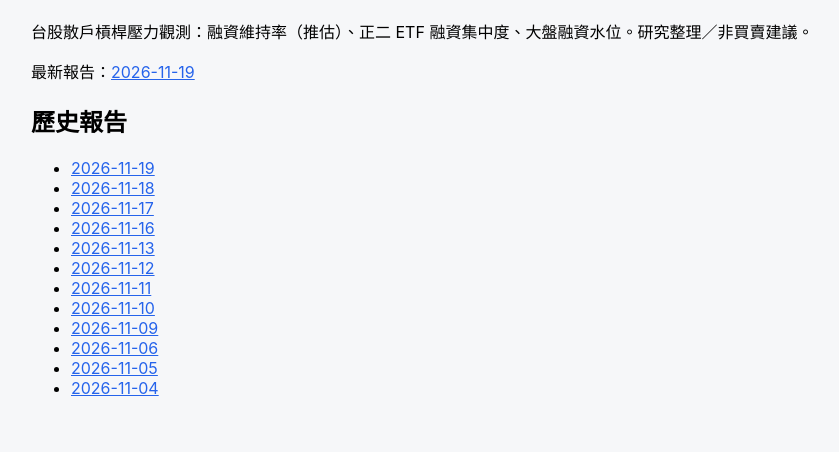
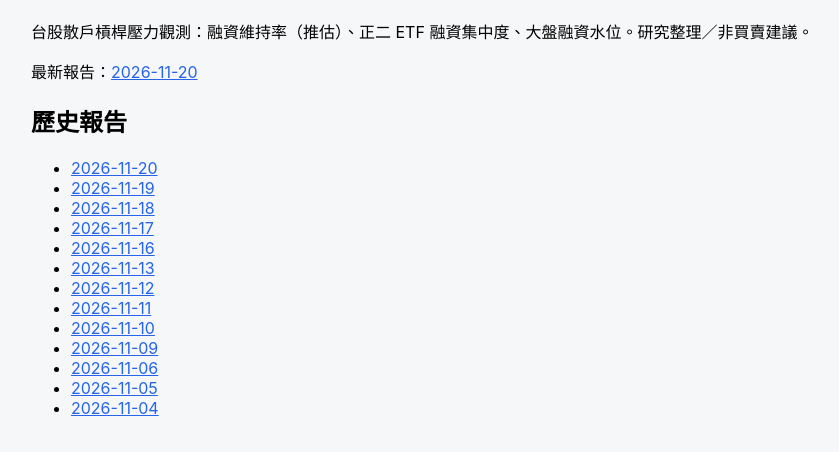
Before and after one commit to MasonLee3721/levradar, a plain HTML site: page index.html in a window 1280 px wide. Shown: the part 86-538 px from the top of the page, without its empty margins (179-1018 px from the left). Drawn offline with Linux system fonts and the light colour scheme.

Commit message:
levradar 20261120 (1/2)

```diff
--- a/index.html
+++ b/index.html
@@ -6,5 +6,5 @@
 .wrap{max-width:860px;margin:0 auto;padding:16px} a{color:#2563eb}</style></head>
 <body><div class="wrap"><h1>散戶槓桿雷達 LevRadar</h1>
 <p>台股散戶槓桿壓力觀測：融資維持率（推估）、正二 ETF 融資集中度、大盤融資水位。研究整理／非買賣建議。</p>
-<p>最新報告：<a href="reports/20261119/LEVRADAR.html">2026-11-19</a></p>
-<h2>歷史報告</h2><ul><li><a href="reports/20261119/LEVRADAR.html">2026-11-19</a></li><li><a href="reports/20261118/LEVRADAR.html">2026-11-18</a></li><li><a href="reports/20261117/LEVRADAR.html">2026-11-17</a></li><li><a href="reports/20261116/LEVRADAR.html">2026-11-16</a></li><li><a href="reports/20261113/LEVRADAR.html">2026-11-13</a></li><li><a href="reports/20261112/LEVRADAR.html">2026-11-12</a></li><li><a href="reports/20261111/LEVRADAR.html">2026-11-11</a></li><li><a href="reports/20261110/LEVRADAR.html">2026-11-10</a></li><li><a href="reports/20261109/LEVRADAR.html">2026-11-09</a></li><li><a href="reports/20261106/LEVRADAR.html">2026-11-06</a></li><li><a href="reports/20261105/LEVRADAR.html">2026-11-05</a></li><li><a href="reports/20261104/LEVRADAR.html">2026-11-04</a></li></ul></div></body></html>
+<p>最新報告：<a href="reports/20261120/LEVRADAR.html">2026-11-20</a></p>
+<h2>歷史報告</h2><ul><li><a href="reports/20261120/LEVRADAR.html">2026-11-20</a></li><li><a href="reports/20261119/LEVRADAR.html">2026-11-19</a></li><li><a href="reports/20261118/LEVRADAR.html">2026-11-18</a></li><li><a href="reports/20261117/LEVRADAR.html">2026-11-17</a></li><li><a href="reports/20261116/LEVRADAR.html">2026-11-16</a></li><li><a href="reports/20261113/LEVRADAR.html">2026-11-13</a></li><li><a href="reports/20261112/LEVRADAR.html">2026-11-12</a></li><li><a href="reports/20261111/LEVRADAR.html">2026-11-11</a></li><li><a href="reports/20261110/LEVRADAR.html">2026-11-10</a></li><li><a href="reports/20261109/LEVRADAR.html">2026-11-09</a></li><li><a href="reports/20261106/LEVRADAR.html">2026-11-06</a></li><li><a href="reports/20261105/LEVRADAR.html">2026-11-05</a></li><li><a href="reports/20261104/LEVRADAR.html">2026-11-04</a></li></ul></div></body></html>
```
